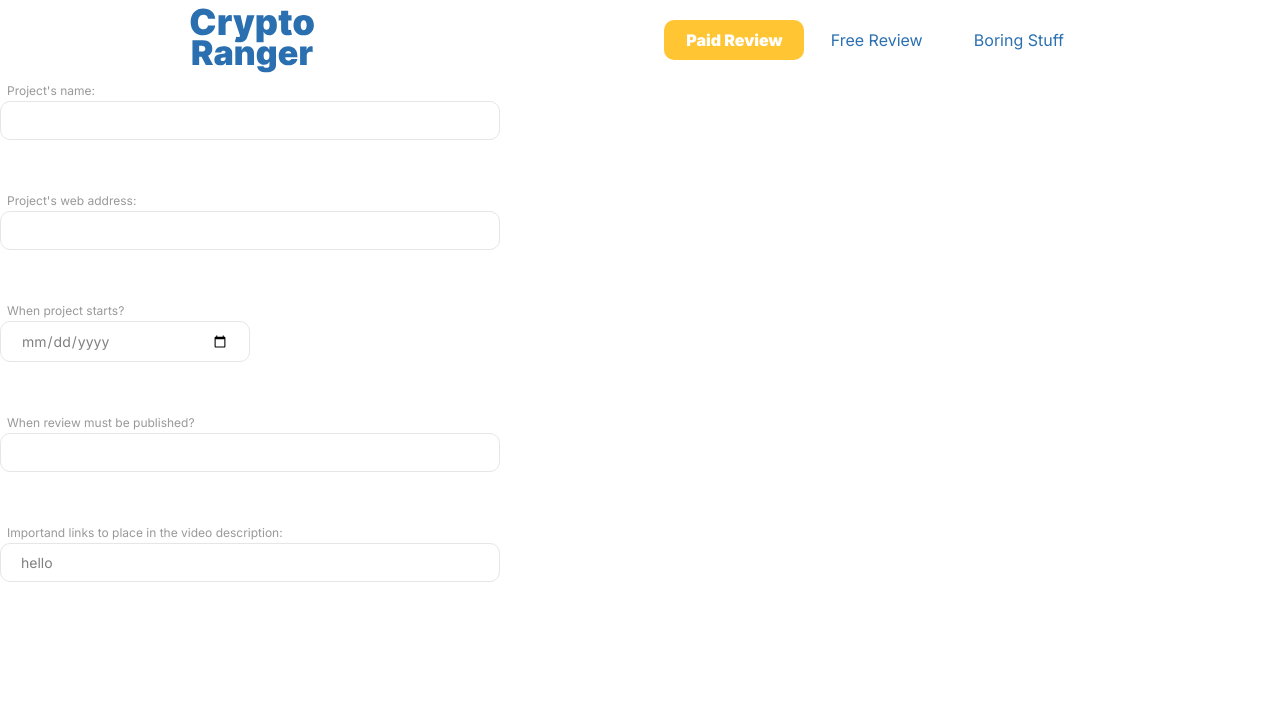
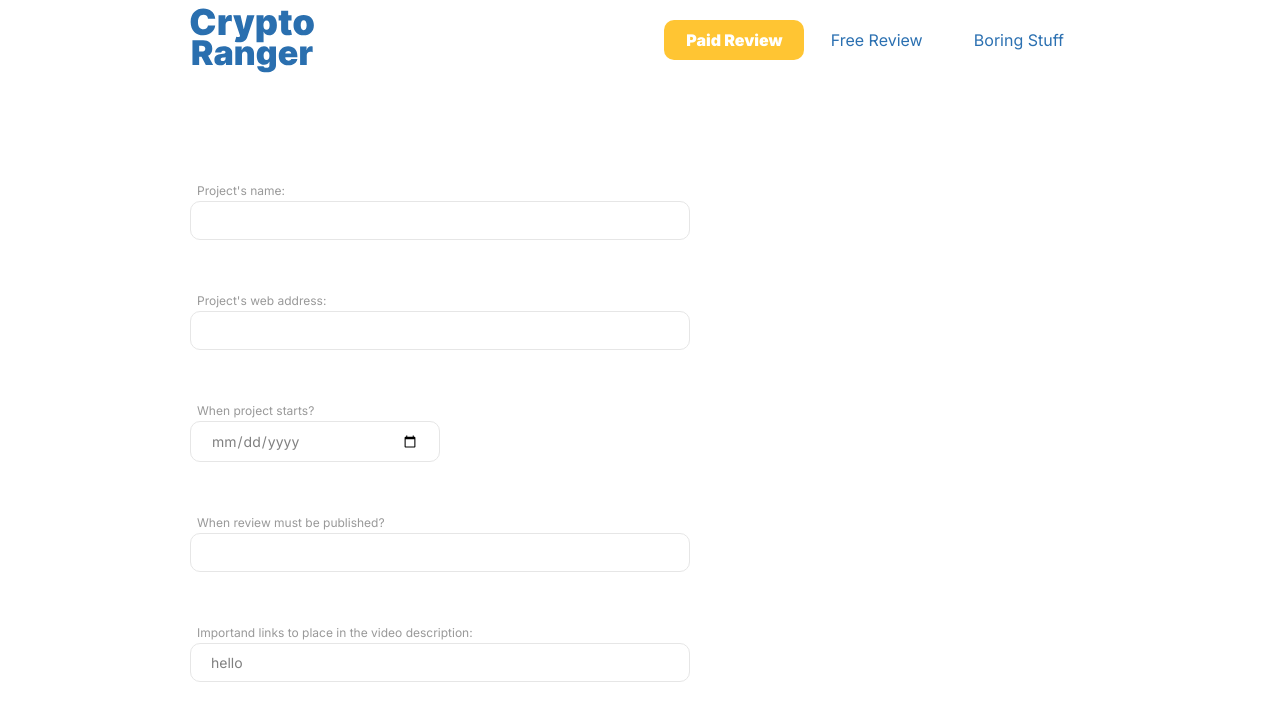
Before and after one commit to SimpleMB/CryptoRangerSimple, a Next.js app: page / in a window 1280 px wide. Shown: the top 720 px of the page. Built offline with nearby package versions, Linux system fonts and the light colour scheme.

Commit message:
Form component to use in templates with styles

```diff
--- a/Templates/BasicTemplate/BasicTemplate.tsx
+++ b/Templates/BasicTemplate/BasicTemplate.tsx
@@ -1,6 +1,7 @@
 import { useEffect } from 'react';
 import { useForm } from 'react-hook-form';
-import FormSmallInput from '../../components/Form/FormSmallInput';
+import Form from '../../components/Form/Form';
+import FormSmallInput from '../../components/FormSmallInput/FormSmallInput';
 
 interface BasicInformationProps {
   projectName: string;
@@ -11,7 +12,7 @@ interface BasicInformationProps {
 }
 
 const BasicTemplate = () => {
-  const { register, handleSubmit, watch } = useForm();
+  const { register, watch } = useForm();
 
   const storageBasicInformation: BasicInformationProps = {
     projectName: '',
@@ -30,7 +31,7 @@ const BasicTemplate = () => {
   });
 
   return (
-    <form onSubmit={undefined} className={undefined}>
+    <Form onSubmit={undefined}>
       <FormSmallInput
         register={register}
         fieldId="projectName"
@@ -71,7 +72,7 @@ const BasicTemplate = () => {
         type="small"
         value={storageBasicInformation.linksInDescription}
       />
-    </form>
+    </Form>
   );
 };
 
--- /dev/null
+++ b/components/Form/Form.module.scss
@@ -0,0 +1,5 @@
+.mainForm {
+  max-width: 1000px;
+  margin: 0 auto;
+  padding: 100px 50px;
+}
--- /dev/null
+++ b/components/Form/Form.tsx
@@ -0,0 +1,16 @@
+import { FC, FormEventHandler } from 'react';
+import styles from './Form.module.scss';
+
+interface FormProps {
+  onSubmit: FormEventHandler;
+}
+
+const Form: FC<FormProps> = ({ children, onSubmit }) => {
+  return (
+    <form onSubmit={onSubmit} className={styles.mainForm}>
+      {children}
+    </form>
+  );
+};
+
+export default Form;
--- a/components/Form/FormInputList.tsx
+++ b/components/Form/FormInputList.tsx
@@ -1,7 +1,7 @@
 import { Input, InputType } from '../../types';
-import FormBigInput from './FormBigInput';
-import FormLangInput from './FormLangInput';
-import FormSmallInput from './FormSmallInput';
+import FormBigInput from '../FormBigInput/FormBigInput';
+import FormLangInput from '../FormLangInput/FormLangInput';
+import FormSmallInput from '../FormSmallInput/FormSmallInput';
 
 type RefInputReturn =
   | string
--- a/pages/index.tsx
+++ b/pages/index.tsx
@@ -1,5 +1,4 @@
 import { NextPage } from 'next';
-import { useEffect } from 'react';
 import Navigation from '../components/Navigation/Navigation';
 import BasicTemplate from '../Templates/BasicTemplate/BasicTemplate';
 
```
Also changed, not shown: components/FormBigInput/FormBigInput.module.scss (renamed from components/Form/FormBigInput.module.scss), components/FormBigInput/FormBigInput.tsx (renamed from components/Form/FormBigInput.tsx), components/FormLangInput/FormLangInput.module.scss (renamed from components/Form/FormLangInput.module.scss), components/FormLangInput/FormLangInput.tsx (renamed from components/Form/FormLangInput.tsx), components/FormSmallInput/FormSmallInput.module.scss (renamed from components/Form/FormSmallInput.module.scss), components/FormSmallInput/FormSmallInput.tsx (renamed from components/Form/FormSmallInput.tsx).
